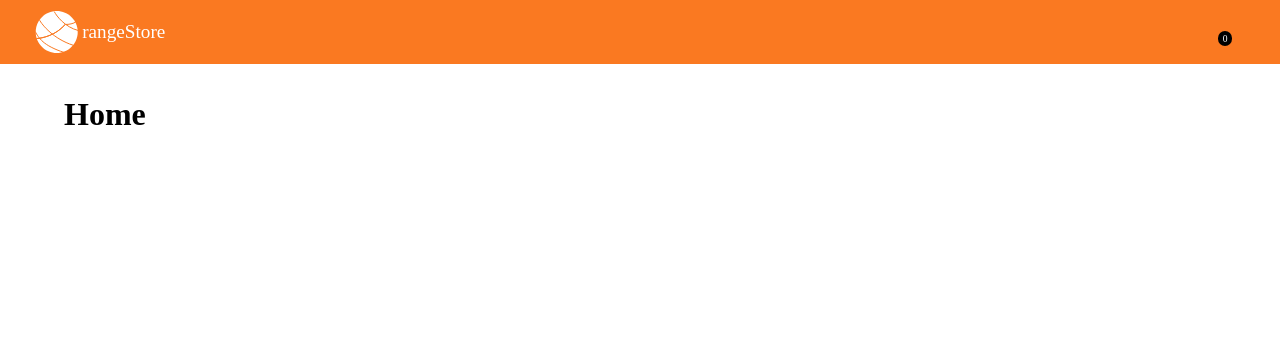
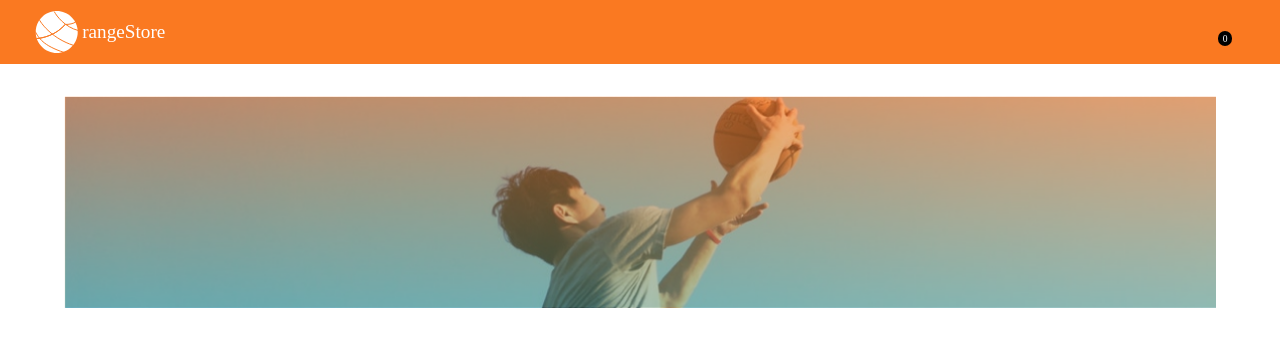
Before and after one commit to FrankKleiton/orange-store, a Vue app: page / in a window 1280 px wide. Shown: the top 346 px of the page. Built offline with nearby package versions, Linux system fonts and the light colour scheme; some icons are missing; a web font is replaced by a local one.

Commit message:
Adding banner.

```diff
--- a/src/pages/Home.vue
+++ b/src/pages/Home.vue
@@ -1,3 +1,18 @@
 <template>
-  <h1>Home</h1>
+  <div class="content">
+    <img src="../assets/images/banner.png" />
+  </div>
 </template>
+<script>
+</script>
+<style lang="scss" scoped>
+
+img {
+  width: 100%;
+}
+
+.content {
+  width: 100%;
+}
+
+</style>
```
Also changed, not shown: src/assets/images/banner.png (added).
